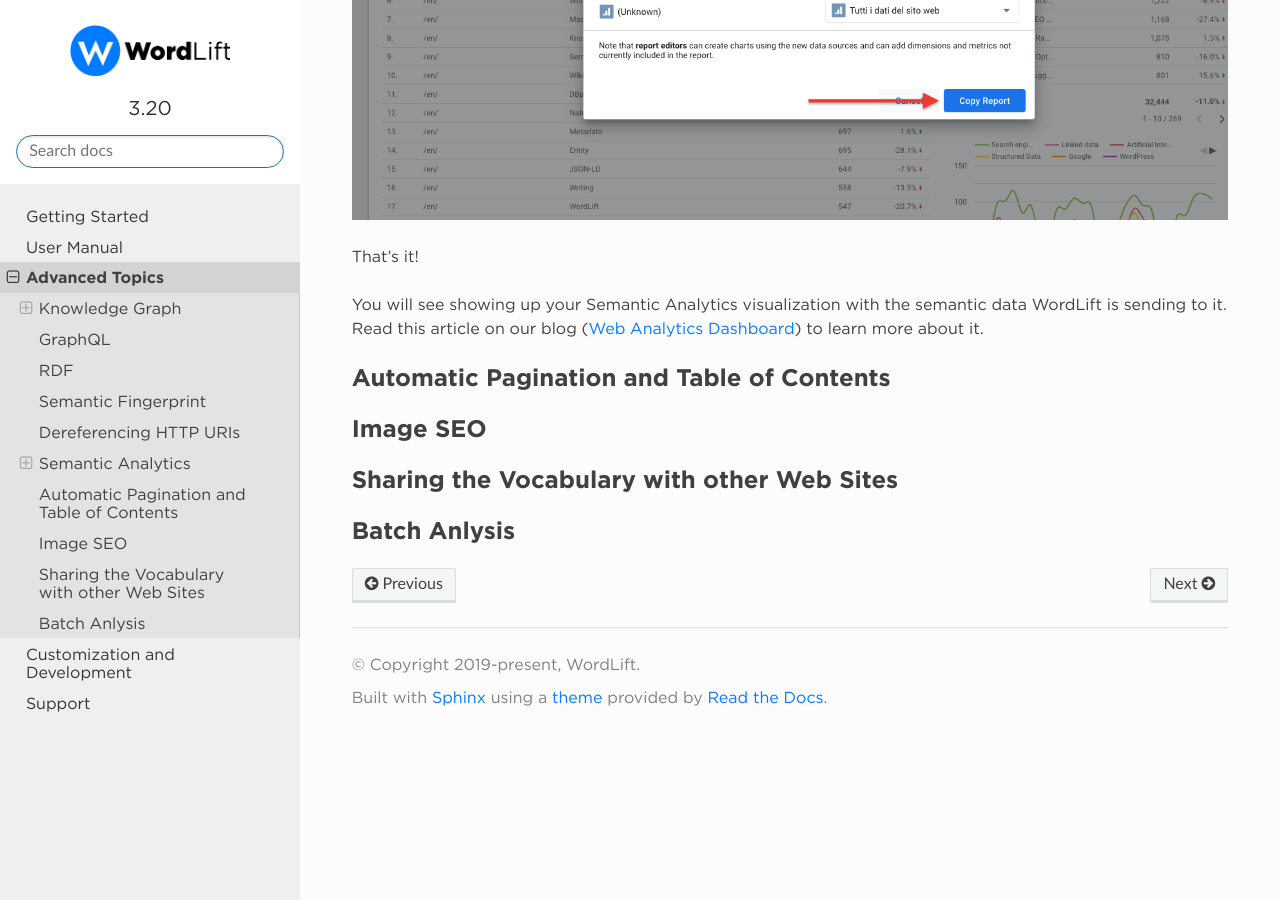
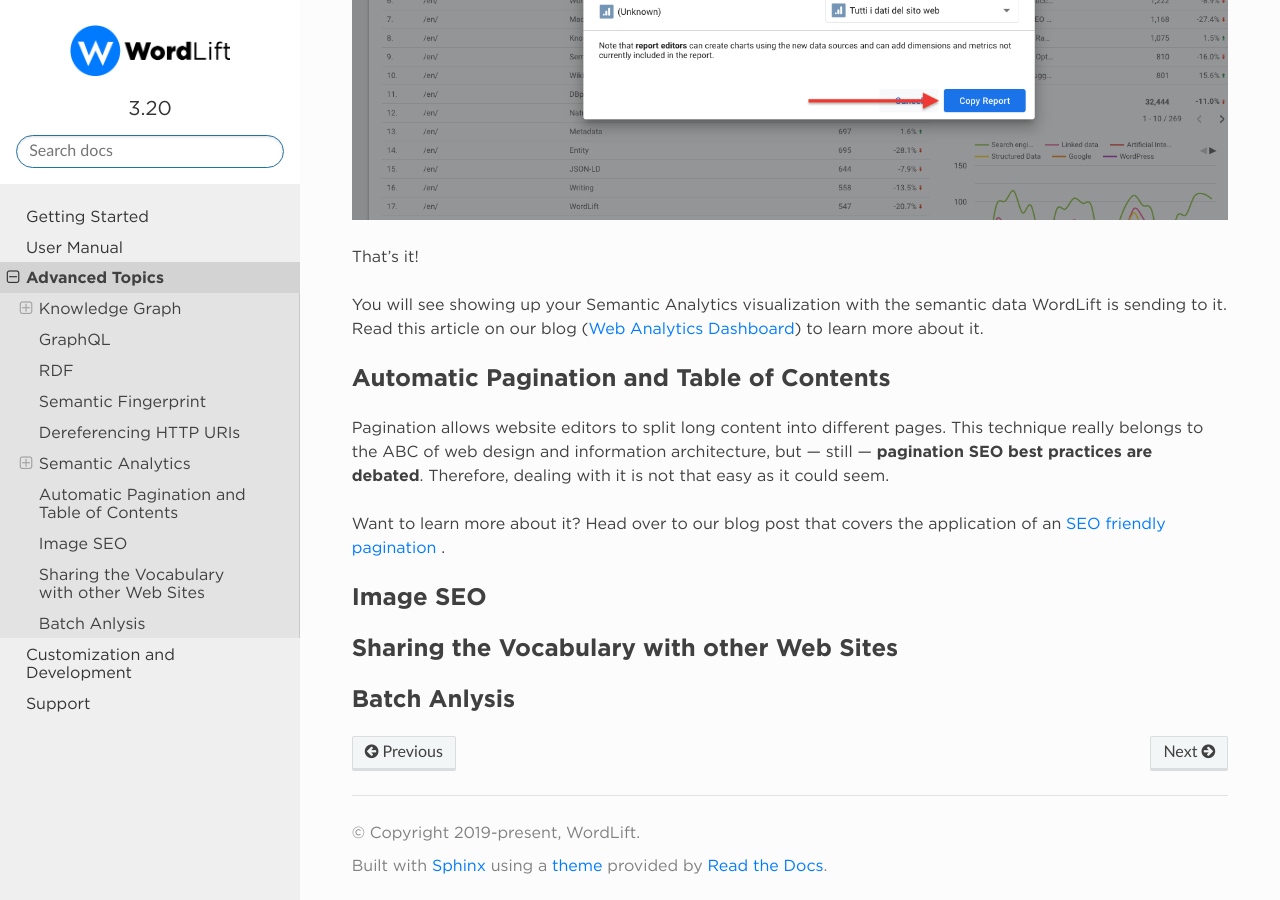
Before and after one commit to insideout10/wordlift-docs, a Sphinx documentation site: the page built from docs/advanced-topics.rst, in a window 1280 px wide and 900 px high, scrolled down 4825 px. Built offline with Sphinx 7.4.7 and the Read the Docs theme 2.0.0, drawn with Linux system fonts in a browser that asks for light colours.

Commit message:
Update advanced-topics.rst

```diff
--- a/docs/advanced-topics.rst
+++ b/docs/advanced-topics.rst
@@ -114,6 +114,9 @@
 ==========
 Automatic Pagination and Table of Contents
 ==========
+Pagination allows website editors to split long content into different pages. This technique really belongs to the ABC of web design and information architecture, but — still — **pagination SEO best practices are debated**. Therefore, dealing with it is not that easy as it could seem.
+
+Want to learn more about it? Head over to our blog post that covers the application of an `SEO friendly pagination <https://wordlift.io/blog/en/pagination-seo-wordpress-plugin/>`_ .
 
 ==========
 Image SEO
```
